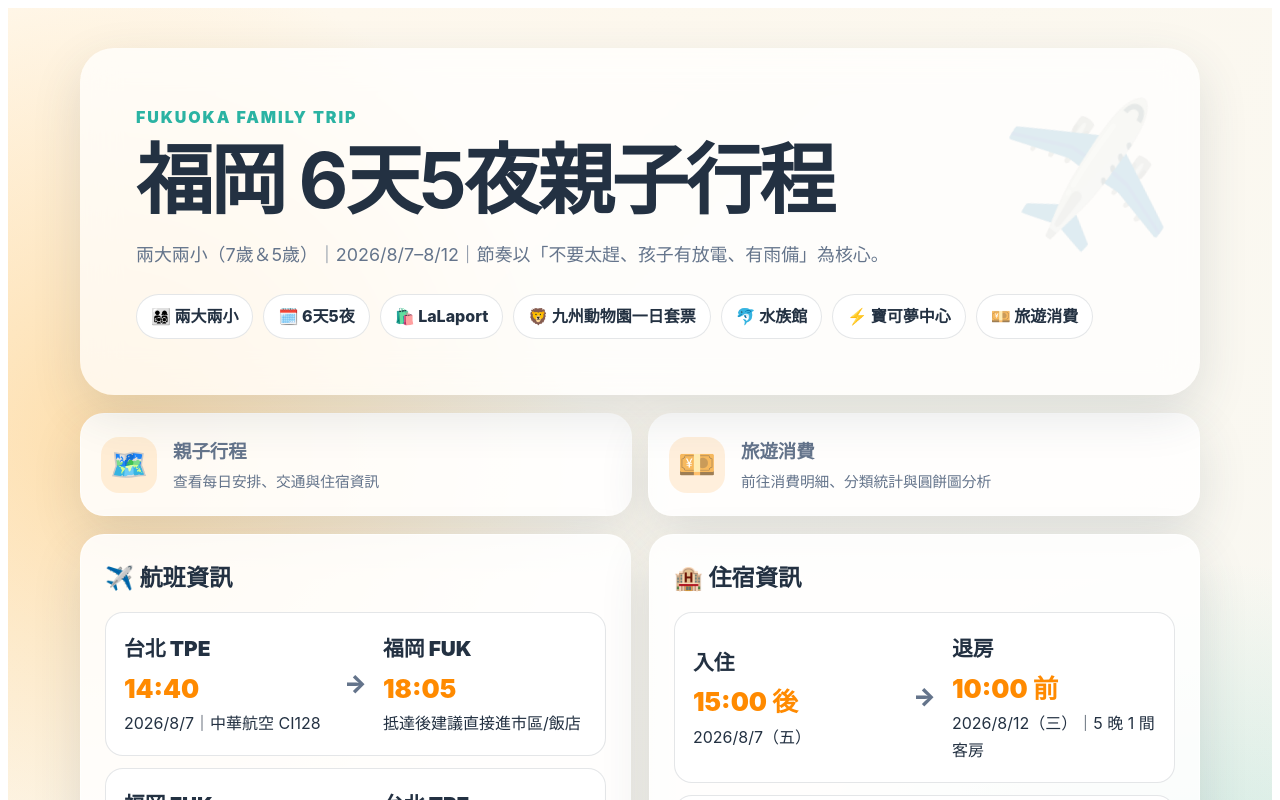
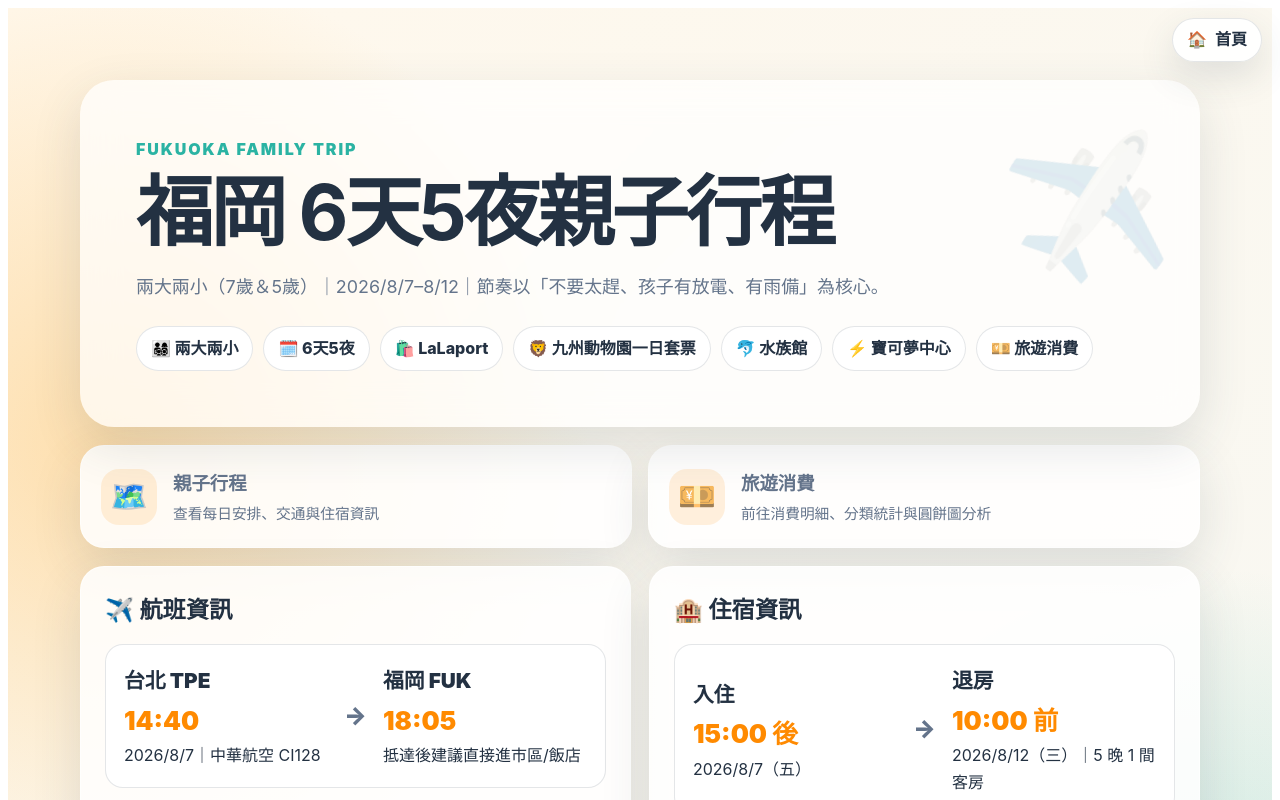
Before and after one commit to dongjhe/travel, an Angular app: page /fukuoka-2026 in a window 1280 px wide. Shown: the top 800 px of the page. Built offline with nearby package versions, Linux system fonts and the light colour scheme.

Commit message:
Add home link to trip pages

```diff
--- a/src/app/pages/expense-analysis/expense-analysis.html
+++ b/src/app/pages/expense-analysis/expense-analysis.html
@@ -1,3 +1,5 @@
+<a class="home-link" routerLink="/" aria-label="回首頁" title="首頁">🏠 <span>首頁</span></a>
+
 <main class="wrap">
   <section class="hero">
     <p class="eyebrow">Travel Expense Analyzer</p>
--- a/src/app/pages/expense-analysis/expense-analysis.scss
+++ b/src/app/pages/expense-analysis/expense-analysis.scss
@@ -10,10 +10,34 @@
     -apple-system, BlinkMacSystemFont, 'Segoe UI', 'Noto Sans TC', 'Microsoft JhengHei', sans-serif;
 }
 
+.home-link {
+  position: fixed;
+  top: 18px;
+  right: 18px;
+  z-index: 20;
+  display: inline-flex;
+  align-items: center;
+  gap: 8px;
+  min-height: 44px;
+  padding: 0 14px;
+  border-radius: 999px;
+  color: #172033;
+  text-decoration: none;
+  font-weight: 950;
+  background: rgba(255, 255, 255, 0.9);
+  border: 1px solid #e6eaf0;
+  box-shadow: 0 14px 36px rgba(20, 40, 80, 0.14);
+  backdrop-filter: blur(14px);
+}
+
+.home-link:hover {
+  transform: translateY(-1px);
+}
+
 .wrap {
   width: min(1180px, calc(100% - 32px));
   margin: 0 auto;
-  padding: 36px 0 64px;
+  padding: 72px 0 64px;
 }
 .hero,
 .card {
--- a/src/app/pages/fukuoka-itinerary/fukuoka-itinerary.html
+++ b/src/app/pages/fukuoka-itinerary/fukuoka-itinerary.html
@@ -1,3 +1,5 @@
+<a class="home-link" routerLink="/" aria-label="回首頁" title="首頁">🏠 <span>首頁</span></a>
+
 <main class="wrap">
   <section class="hero">
     <p class="eyebrow">Fukuoka Family Trip</p>
--- a/src/app/pages/fukuoka-itinerary/fukuoka-itinerary.scss
+++ b/src/app/pages/fukuoka-itinerary/fukuoka-itinerary.scss
@@ -25,10 +25,34 @@
   box-sizing: border-box;
 }
 
+.home-link {
+  position: fixed;
+  top: 18px;
+  right: 18px;
+  z-index: 20;
+  display: inline-flex;
+  align-items: center;
+  gap: 8px;
+  min-height: 44px;
+  padding: 0 14px;
+  border-radius: 999px;
+  color: var(--ink);
+  text-decoration: none;
+  font-weight: 950;
+  background: rgba(255, 255, 255, 0.9);
+  border: 1px solid var(--line);
+  box-shadow: 0 14px 36px rgba(47, 72, 88, 0.14);
+  backdrop-filter: blur(14px);
+}
+
+.home-link:hover {
+  transform: translateY(-1px);
+}
+
 .wrap {
   width: min(1120px, calc(100% - 32px));
   margin: 0 auto;
-  padding: 40px 0 64px;
+  padding: 72px 0 64px;
 }
 
 .hero {
```
